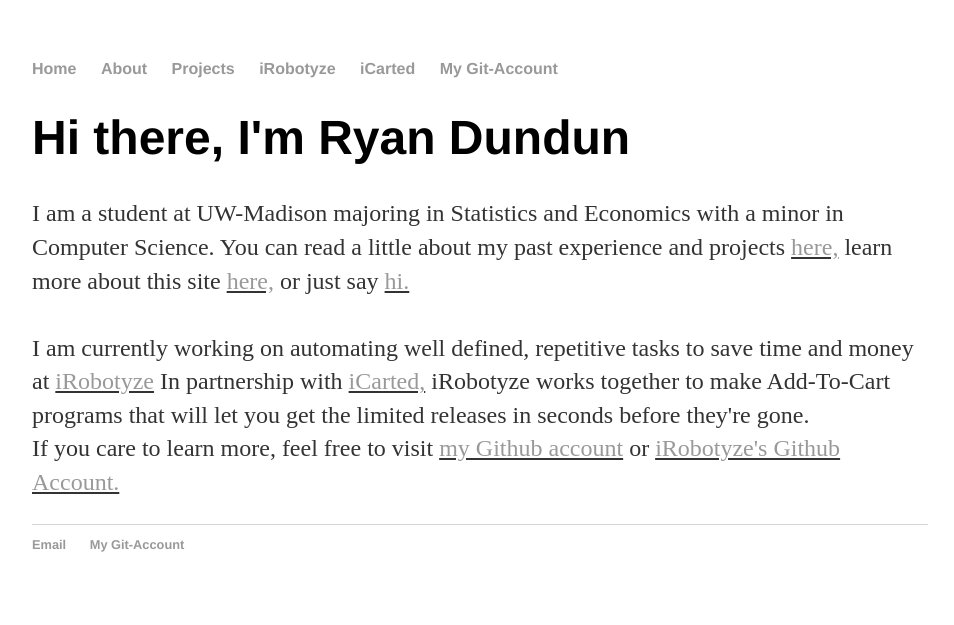
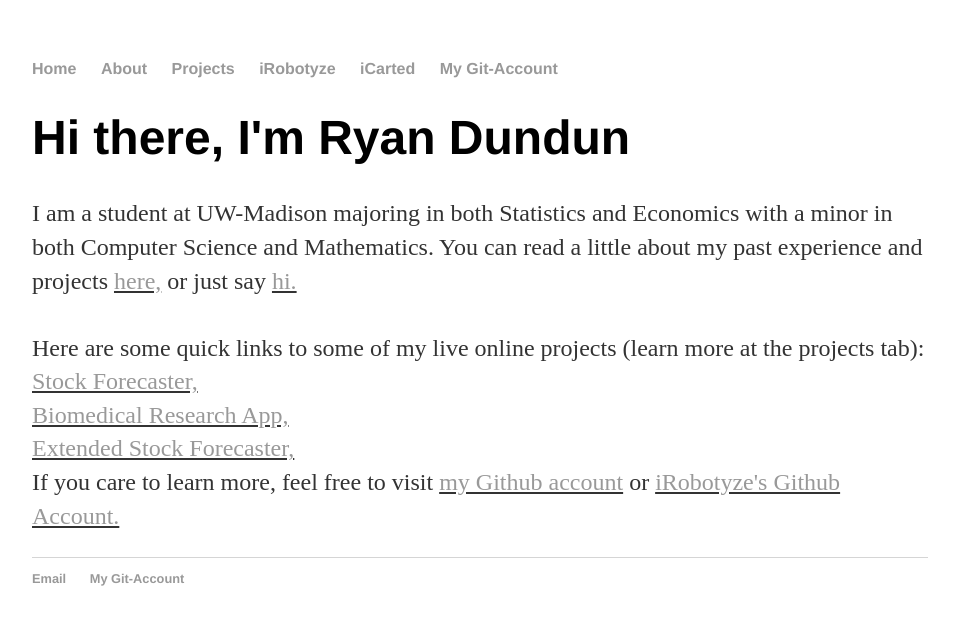
Before and after one commit to ryandundun/backup-Website, a Jekyll site: the page built from index.html, in a window 1280 px wide. Shown: the top 625 px of the page, without its empty margins (160-1114 px from the left). Built offline with Jekyll 4.4.1, drawn with Linux system fonts in a browser that asks for light colours.

Commit message:
Update index.html

```diff
--- a/index.html
+++ b/index.html
@@ -4,14 +4,17 @@
 ---
 <div class="blurb">
 	<h1>Hi there, I'm Ryan Dundun</h1>
-	<p>  I am a student at UW-Madison majoring in Statistics and Economics with a minor in Computer Science.
+	<p>  I am a student at UW-Madison majoring in both Statistics and Economics with a minor in both Computer Science and Mathematics.
 	You can read a little about my past experience and projects <u><a href="https://ryandundun.github.io/projects">here,</a></u>
-		learn more about this site <u><a href="https://ryandundun.github.io/about">here,</a></u> or just say <u><a href="mailto:dundun@wisc.edu">hi.</a></u>
+		or just say <u><a href="mailto:dundun@wisc.edu">hi.</a></u>
 		<br>
 		<br>
-		I am currently working on automating well defined, repetitive tasks to save time and money at <u><a href="https://irobotyze.github.io">iRobotyze</a></u>
-		In partnership with <u><a href="https://icarts.shop">iCarted,</a></u> iRobotyze works together to make Add-To-Cart
-		programs that will let you get the limited releases in seconds before they're gone.
+		Here are some quick links to some of my live online projects (learn more at the projects tab):
+		<u><a href="https://dundun.shinyapps.io/stockForecast/">Stock Forecaster,</a></u>
+		<br>
+		<u><a href="https://dundun.shinyapps.io/shinyswallow/">Biomedical Research App,</a></u>
+		<br>
+		<u><a href="www.epsiloncoding.com">Extended Stock Forecaster,</a></u>
 		<br>
 		If you care to learn more, feel free to visit <u><a href="https://github.com/ryandundun">my Github account</a></u> or
 		<u><a href="https://github.com/iRobotyze">iRobotyze's Github Account.</a></u>
```
